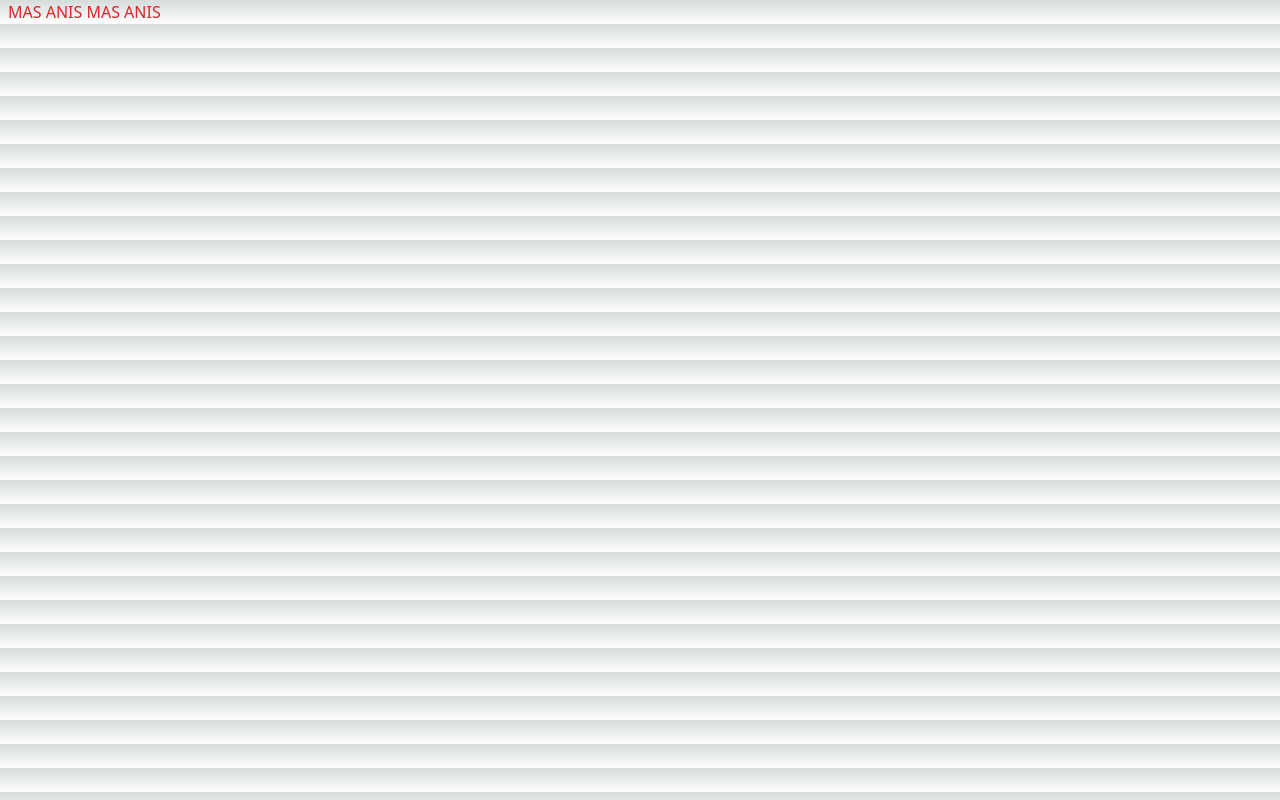
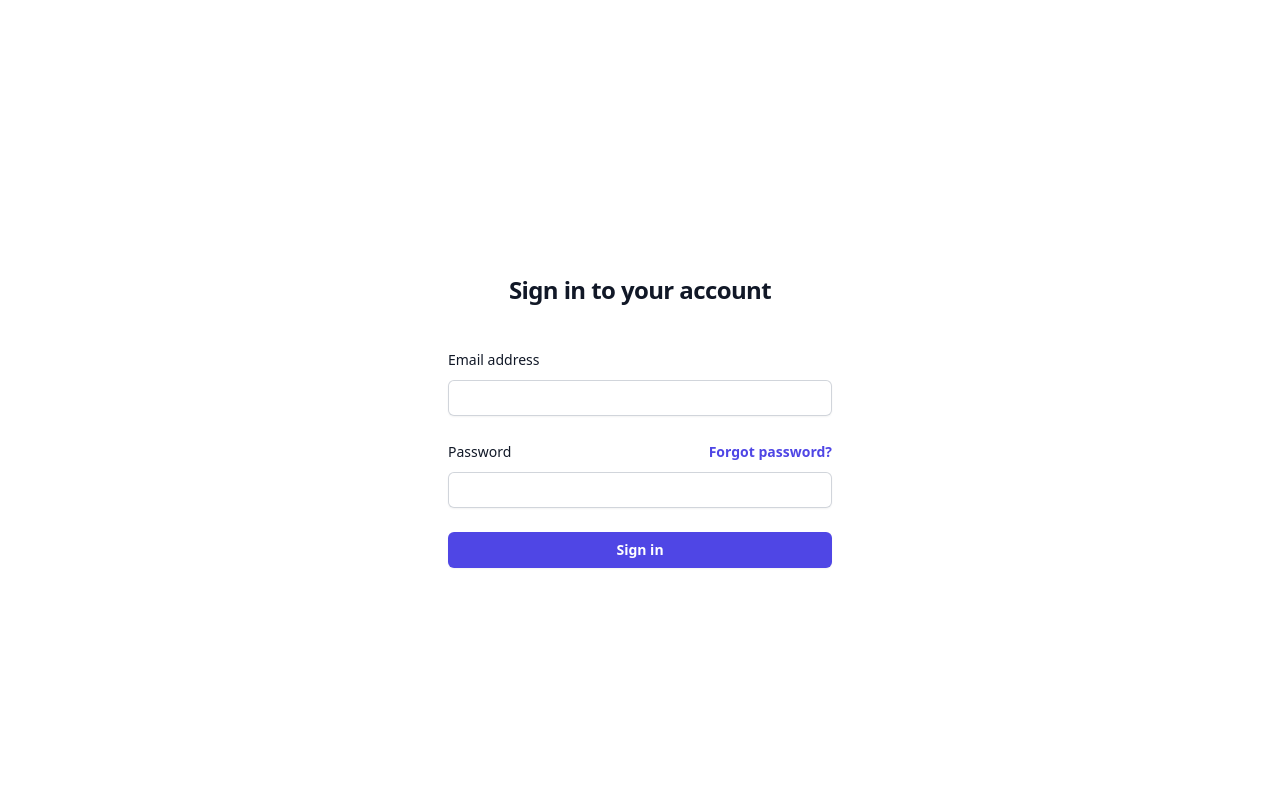
Before and after one commit to siroj05/movie-app, a React (Vite) app in the folder frontend/lidlix/: page / in a window 1280 px wide. Built offline with nearby package versions, Linux system fonts and the light colour scheme.

Commit message:
Pages Login

```diff
--- a/frontend/lidlix/package.json
+++ b/frontend/lidlix/package.json
@@ -11,7 +11,8 @@
   },
   "dependencies": {
     "react": "^18.2.0",
-    "react-dom": "^18.2.0"
+    "react-dom": "^18.2.0",
+    "react-router-dom": "^6.21.3"
   },
   "devDependencies": {
     "@types/react": "^18.2.43",
--- a/frontend/lidlix/src/App.tsx
+++ b/frontend/lidlix/src/App.tsx
@@ -1,10 +1,13 @@
+import RootLayout from "./pages/layout"
+import LoginUser from "./pages/login/login"
+
 function App() {
 
   return (
     <>
-    <div className='px-2'>
-      <h1 className='text-red-600'>MAS ANIS MAS ANIS</h1>
-    </div>
+      <RootLayout>
+        <LoginUser/>
+      </RootLayout>
     </>
   )
 }
--- a/frontend/lidlix/src/index.css
+++ b/frontend/lidlix/src/index.css
@@ -1,27 +1,3 @@
 @tailwind base;
 @tailwind components;
 @tailwind utilities;
-
-:root {
-  --foreground-rgb: 0, 0, 0;
-  --background-start-rgb: 214, 219, 220;
-  --background-end-rgb: 255, 255, 255;
-}
-
-@media (prefers-color-scheme: dark) {
-  :root {
-    --foreground-rgb: 255, 255, 255;
-    --background-start-rgb: 0, 0, 0;
-    --background-end-rgb: 0, 0, 0;
-  }
-}
-
-body {
-  color: rgb(var(--foreground-rgb));
-  background: linear-gradient(
-      to bottom,
-      transparent,
-      rgb(var(--background-end-rgb))
-    )
-    rgb(var(--background-start-rgb));
-}
--- /dev/null
+++ b/frontend/lidlix/src/pages/layout.tsx
@@ -0,0 +1,13 @@
+export default function RootLayout({
+  children,
+}: {
+  children: React.ReactNode
+}) {
+  return (
+    <>
+      <div className="h-screen">
+        {children}
+      </div>
+    </>
+  )
+}
--- /dev/null
+++ b/frontend/lidlix/src/pages/login/login-api.tsx
@@ -0,0 +1,21 @@
+
+const LoginApi = (
+  email : string,
+  password : string
+  ) => {
+  // const navigate = useNavigate()
+  if(email === "admin@gmail.com" && password === "123"){
+    return {
+      isTrue : true,
+      message : "Login Berhasil"
+    }
+  }
+  else {
+    return {
+      isTrue : false,
+      message : "Email atau Password Salah!"
+    }
+  }
+}
+
+export default LoginApi
--- /dev/null
+++ b/frontend/lidlix/src/pages/login/login.tsx
@@ -0,0 +1,62 @@
+import { useState } from "react"
+import LoginApi from "./login-api"
+import { useNavigate } from "react-router-dom"
+
+const LoginUser = () => {
+
+  // const navigate = useNavigate()
+
+  const [email, setEmail] = useState('')
+  const [password, setPassword] = useState('')
+  const [message, setMessage] = useState<any>()
+
+  let res : any
+  const handleSubmit = (e : any) => {
+    res = LoginApi(email, password)
+    setMessage(res)
+    if(res.isTrue){
+      // navigate("/home")
+    }
+  }
+  return(
+    <>
+    <div className="flex min-h-full flex-col justify-center px-6 py-12 lg:px-8">
+      <div className="sm:mx-auto sm:w-full sm:max-w-sm">
+        <h2 className="mt-10 text-center text-2xl font-bold leading-9 tracking-tight text-gray-900">Sign in to your account</h2>
+      </div>
+
+      <div className="mt-10 sm:mx-auto sm:w-full sm:max-w-sm">
+        <div className="space-y-6">
+          <div>
+            <label htmlFor="email" className="block text-sm font-medium leading-6 text-gray-900">Email address</label>
+            <div className="mt-2">
+              <input id="email" onChange={(e) => setEmail(e.target.value)} name="email" type="email" autoComplete="email" required className="block w-full rounded-md border-0 py-1.5 text-gray-900 shadow-sm ring-1 ring-inset ring-gray-300 placeholder:text-gray-400 focus:ring-2 focus:ring-inset focus:ring-indigo-600 sm:text-sm sm:leading-6"/>
+            </div>
+          </div>
+
+          <div>
+            <div className="flex items-center justify-between">
+              <label htmlFor="password" className="block text-sm font-medium leading-6 text-gray-900">Password</label>
+              <div className="text-sm">
+                <a href="#" className="font-semibold text-indigo-600 hover:text-indigo-500">Forgot password?</a>
+              </div>
+            </div>
+            <div className="mt-2">
+              <input id="password" name="password" type="password" onChange={(e) => setPassword(e.target.value)}autoComplete="current-password" required className="block w-full rounded-md border-0 py-1.5 text-gray-900 shadow-sm ring-1 ring-inset ring-gray-300 placeholder:text-gray-400 focus:ring-2 focus:ring-inset focus:ring-indigo-600 sm:text-sm sm:leading-6"/>
+            </div>
+          </div>
+
+          <div>
+            <button onClick={handleSubmit} type="button" className="flex w-full justify-center rounded-md bg-indigo-600 px-3 py-1.5 text-sm font-semibold leading-6 text-white shadow-sm hover:bg-indigo-500 focus-visible:outline focus-visible:outline-2 focus-visible:outline-offset-2 focus-visible:outline-indigo-600">Sign in</button>
+          </div>
+        </div>
+        <p className={message?.isTrue? 'text-green-600' : 'text-red-600'}>{message?.message}</p>
+        {/* <form className="space-y-6" method="POST">
+        </form> */}
+      </div>
+    </div>
+    </>
+  )
+}
+
+export default LoginUser
```
Also changed, not shown: 1 other file (tests, documents, lock files or other folders).
